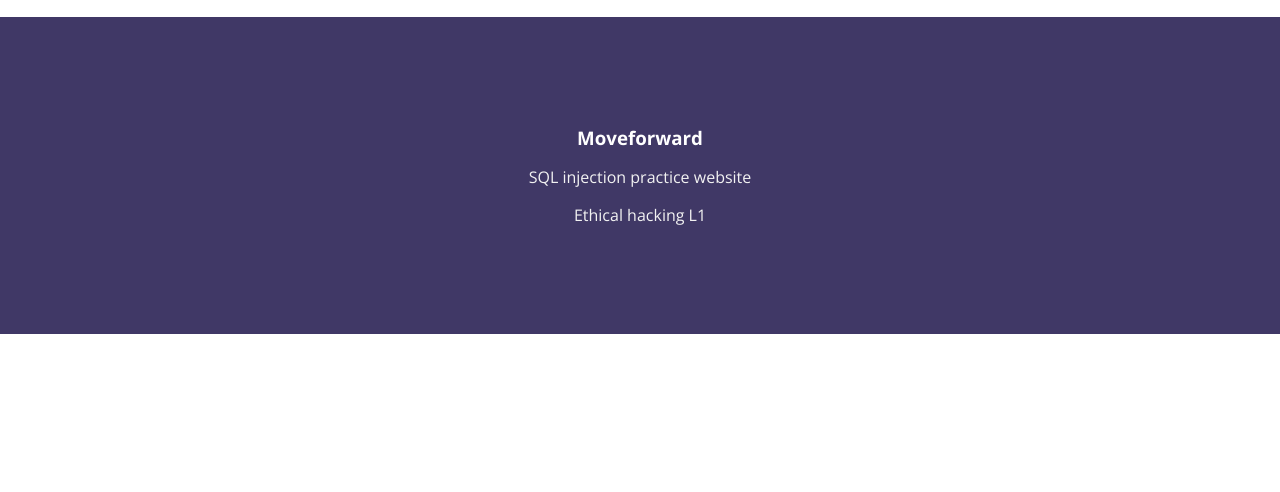
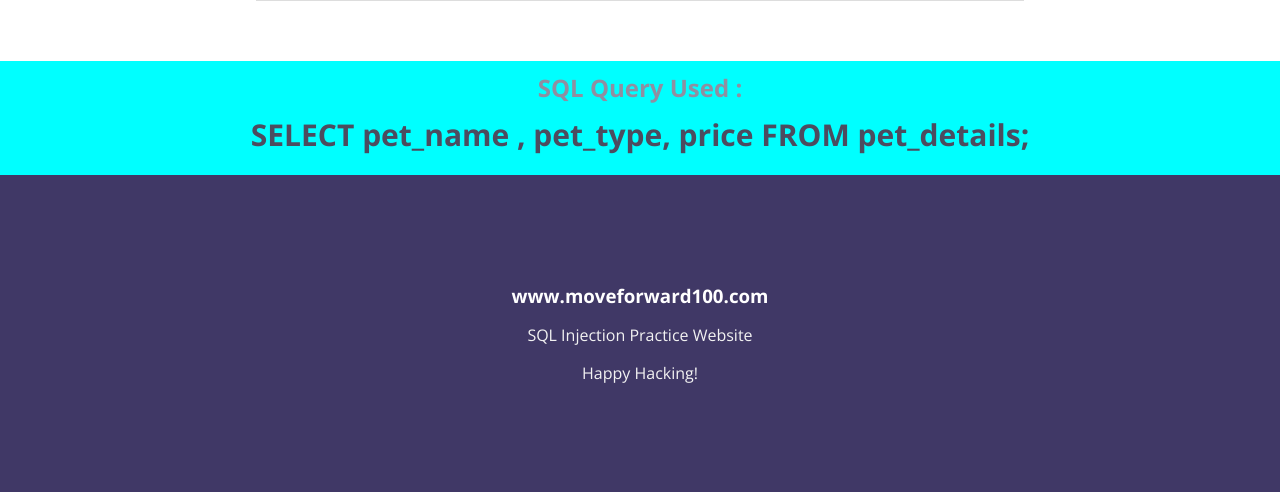
Before and after one commit to moveForward-100/mySQLi-Website, a PHP site: page /page.php in a window 1280 px wide. Shown: the part 739-1231 px from the top of the page. Before the commit the page ends 1073 px from the top, so only its background shows below. Run offline with PHP 8.4, Linux system fonts and the light colour scheme; tables that the repository leaves empty or names only in its code hold one stand-in row (values such as "Sample post").

Commit message:
Cleaned code

```diff
--- a/page.php
+++ b/page.php
@@ -16,22 +16,23 @@
 		<div class="header-right">
 			<a href="signup.php">Sign Up</a>
 			<a class="active" href="index.php">Login</a>
-			<a href="#contact">Shop</a>
 			<a href="#about">About</a>
 		</div>
 	</div>
+
 
 	<form class="choose"action="page.php" method="get">
 		<button class="types" type="submit" value="cats" name="cats">Cats</button>
 		<button class="types" type="submit" value="dogs" name="dogs">Dogs</button>
 	</form>
 
+	<br><br>
 	<div class="wrapper">
 		<table class="table1">
 			<tr>
-				<th>Images</th>
-				<th>Names</th>
+				<th>Name</th>
 				<th>Price</th>
+				<th>Image</th>
 			</tr>
 
 			<?php
@@ -46,17 +47,18 @@
 				die("Connection failed: " . $conn->connect_error);
 			}
 
-			$sql = "SELECT * FROM pet_details";
+			$sql = "SELECT pet_name , pet_type, price FROM pet_details";
 			$result = $conn->query($sql);
 
 			if ($result->num_rows > 0)
 			{
 
+
 				while($row = $result->fetch_assoc())
 				{
 
 					$img_name = "img\\" . $row['pet_name'] . ".jpg";
-
+					//Displaying the pet_details contents
 					echo"<tr>".
 					"<td>".
 					$row['pet_name'].
@@ -68,41 +70,49 @@
 					"<img src = '" . $img_name . "'>".
 					"</td>".
 					"</tr>";
-
-
-					//echo "Pet tyoe: " . $row["pet_type"]. " - Name: " . $row["pet_name"]. " " . $row["price"]. "<br>";
 				}
 			}
+			?>
+
+		</table>
+	</div>
+	<div class = "sqlquery">
+		<?php
+		echo "<div class='queryused'>SQL Query Used : <div class='query'>$sql;</div></div>";
+		?>
+	</div>
+
+	<footer>
+		<div class="credits">
+			<ul >
+				<li><h3><a target="_blank" href="http://moveforward100.com">www.moveforward100.com</a></h3></li>
+				<li>SQL Injection Practice Website</li>
+				<li>Happy Hacking!</li>
+			</ul>
+		</div>
+	</footer>
+</body>
+</html>
+</html>
 
 
 
+<?php
+
 
 /*
-
-
-
-
-
 $count = 0;
 			// output data of each row
 while($row = $result->fetch_assoc())
 {
 
-				?>
 	<tr>
 	<td><img src='img/' $row['pet_name'] . "jpg"; "</td>
 	<td>"$row['pet_name']"</td>
 	<td>"$row['price']"</td>
 
 	</tr>
-				<?php
-				$count = count + 1; ?>
 
-									<!--echo "<tr>". $img ."<td>". $row['pet_name'] ."</td><td>".$row['price'] ." $</td><td><button type='button' class = 'cart'><img src='img/".  $row['pet_name'] . ".jpg" . "></button></td></tr>";
-									-->
-
-								}
-							}
 
 
 	$pet_type=$_GET['pet_type'];
@@ -158,26 +168,5 @@
 								}
 								echo "<tr>". $img ."<td>". $row['name'] ."</td><td>".$row['price'] ." $</td><td><button type='button' class = 'cart'><img src='img/addcart.png'></button></td></tr>";
 							}
-
 */
 							?>
-						</table>
-					</div>
-					<div class = "sqlquery">
-						<?php
-					//echo "<div class='queryused'>SQL Query Used : <div class='query'>$sql;</div></div>";
-						?>
-					</div>
-
-					<footer>
-						<div class="credits">
-							<ul >
-								<li><h3><a href="http://moveforward100.com">Moveforward</a></h3></li>
-								<li>SQL injection practice website</li>
-								<li>Ethical hacking L1</li>
-							</ul>
-						</div>
-					</footer>
-				</body>
-				</html>
-				</html>
```
Also changed, not shown: index.php (+20 -11 lines), signup.php (+15 -30 lines). Lines whose indentation alone changed are shown as unchanged.
